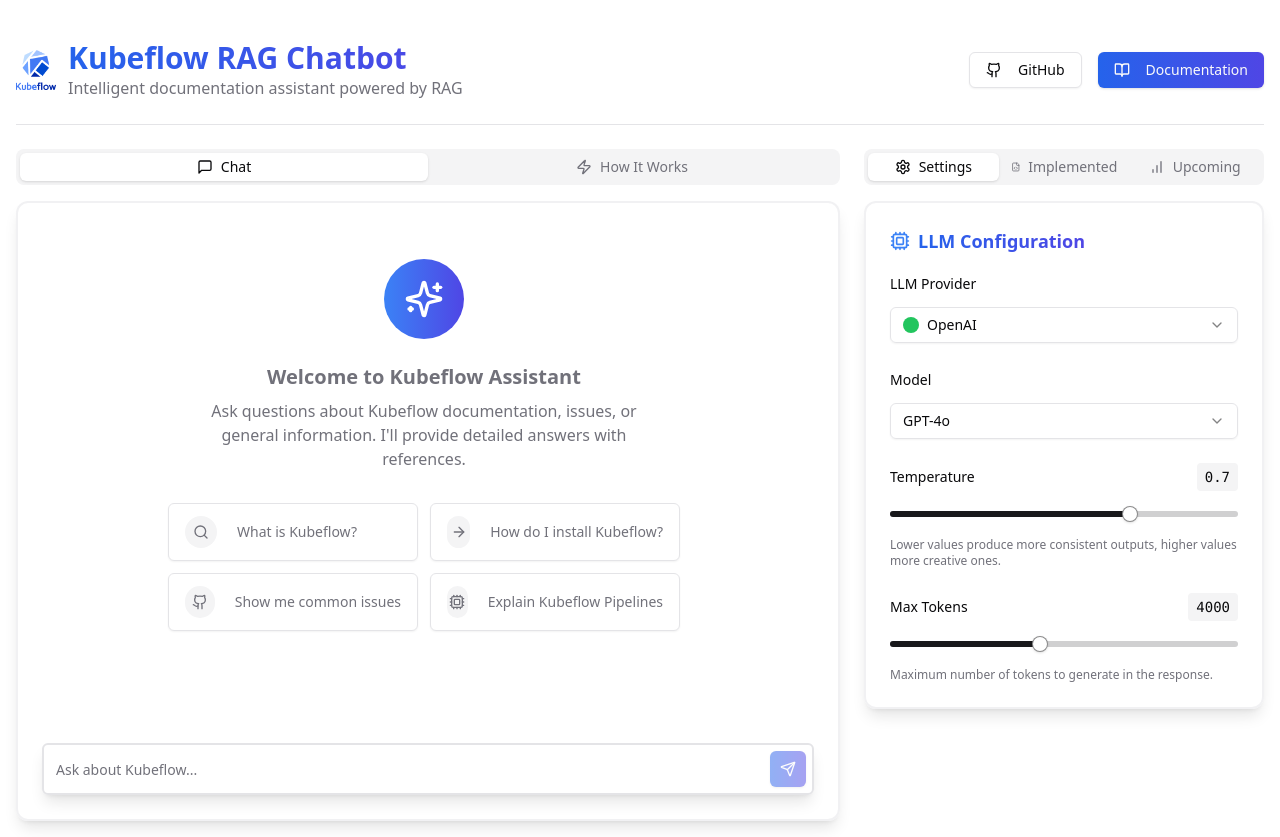
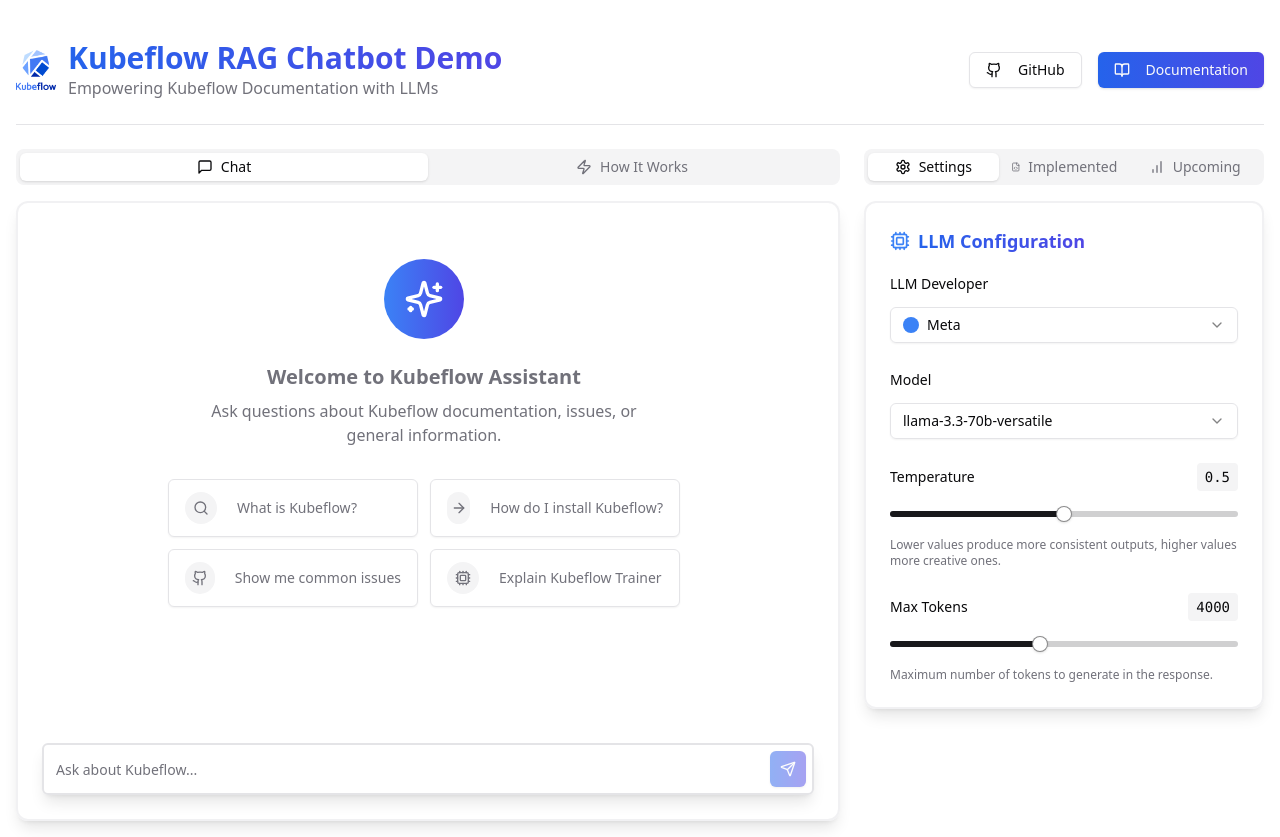
Before and after one commit to KacemMathlouthi/kubeflow-demo, a React (Vite) app in the folder frontend/: page / in a window 1280 px wide. Built offline with nearby package versions, Linux system fonts and the light colour scheme.

Commit message:
Fix: Chat interface minor fixes and enhancements

```diff
--- a/frontend/src/components/chat-interface.tsx
+++ b/frontend/src/components/chat-interface.tsx
@@ -32,9 +32,9 @@
 import RagDiagram from "@/components/rag-diagram"
 
 export default function ChatInterface() {
-  const [llmProvider, setLlmProvider] = useState("openai")
-  const [model, setModel] = useState("gpt-4o")
-  const [temperature, setTemperature] = useState(0.7)
+  const [llmProvider, setLlmProvider] = useState("Meta")
+  const [model, setModel] = useState("llama-3.3")
+  const [temperature, setTemperature] = useState(0.5)
   const [maxTokens, setMaxTokens] = useState(4000)
   const [activeTab, setActiveTab] = useState("chat")
   const messagesEndRef = useRef<HTMLDivElement>(null)
@@ -65,9 +65,9 @@
             < img src="/logo.png" className="h-10 w-10 animate-float" />
             <div>
               <h1 className="text-3xl font-bold bg-gradient-to-r from-blue-600 to-indigo-600 bg-clip-text text-transparent">
-                Kubeflow RAG Chatbot
+                Kubeflow RAG Chatbot Demo
               </h1>
-              <p className="text-muted-foreground">Intelligent documentation assistant powered by RAG</p>
+              <p className="text-muted-foreground">Empowering Kubeflow Documentation with LLMs</p>
             </div>
           </div>
           <div className="flex items-center space-x-4">
@@ -116,8 +116,7 @@
                       </div>
                       <h3 className="text-xl font-semibold mb-2">Welcome to Kubeflow Assistant</h3>
                       <p className="mb-8 max-w-md">
-                        Ask questions about Kubeflow documentation, issues, or general information. I'll provide
-                        detailed answers with references.
+                        Ask questions about Kubeflow documentation, issues, or general information.
                       </p>
                       <div className="grid grid-cols-1 md:grid-cols-2 gap-3 w-full max-w-lg">
                         {[
@@ -135,7 +134,7 @@
                           },
                           {
                             icon: <Cpu className="h-4 w-4" />,
-                            text: "Explain Kubeflow Pipelines",
+                            text: "Explain Kubeflow Trainer",
                           },
                         ].map((suggestion) => (
                           <Button
@@ -245,8 +244,7 @@
                       LLM Generation
                     </h4>
                     <p className="text-sm text-muted-foreground">
-                      The retrieved documents are used as context for the LLM to generate accurate, contextual responses
-                      with proper citations.
+                      The retrieved documents are used as context for the LLM to generate accurate, contextual responses.
                     </p>
                   </div>
 
@@ -295,35 +293,35 @@
                 <div className="space-y-6">
                   <div className="space-y-3">
                     <Label htmlFor="provider" className="text-sm font-medium">
-                      LLM Provider
+                      LLM Developer
                     </Label>
                     <Select value={llmProvider} onValueChange={setLlmProvider}>
                       <SelectTrigger id="provider" className="bg-background/80 backdrop-blur-sm">
                         <SelectValue placeholder="Select provider" />
                       </SelectTrigger>
                       <SelectContent>
-                        <SelectItem value="openai">
+                        <SelectItem value="Meta">
                           <div className="flex items-center">
-                            <div className="w-4 h-4 rounded-full bg-green-500 mr-2"></div>
-                            OpenAI
+                            <div className="w-4 h-4 rounded-full bg-blue-500 mr-2"></div>
+                            Meta
                           </div>
                         </SelectItem>
-                        <SelectItem value="anthropic">
+                        <SelectItem value="Google">
                           <div className="flex items-center">
-                            <div className="w-4 h-4 rounded-full bg-purple-500 mr-2"></div>
-                            Anthropic
+                            <div className="w-4 h-4 rounded-full bg-red-500 mr-2"></div>
+                            Google
                           </div>
                         </SelectItem>
-                        <SelectItem value="mistral">
+                        <SelectItem value="Mistral">
                           <div className="flex items-center">
-                            <div className="w-4 h-4 rounded-full bg-blue-500 mr-2"></div>
-                            Mistral AI
+                            <div className="w-4 h-4 rounded-full bg-orange-500 mr-2"></div>
+                            Mistral
                           </div>
                         </SelectItem>
-                        <SelectItem value="cohere">
+                        <SelectItem value="Alibaba">
                           <div className="flex items-center">
                             <div className="w-4 h-4 rounded-full bg-yellow-500 mr-2"></div>
-                            Cohere
+                            Alibaba Cloud
                           </div>
                         </SelectItem>
                       </SelectContent>
@@ -339,31 +337,25 @@
                         <SelectValue placeholder="Select model" />
                       </SelectTrigger>
                       <SelectContent>
-                        {llmProvider === "openai" && (
+                        {llmProvider === "Meta" && (
                           <>
-                            <SelectItem value="gpt-4o">GPT-4o</SelectItem>
-                            <SelectItem value="gpt-4-turbo">GPT-4 Turbo</SelectItem>
-                            <SelectItem value="gpt-3.5-turbo">GPT-3.5 Turbo</SelectItem>
+                            <SelectItem value="llama-3.3">llama-3.3-70b-versatile</SelectItem>
+                            <SelectItem value="llama-3.1">llama-3.1-8b-instant</SelectItem>
                           </>
                         )}
-                        {llmProvider === "anthropic" && (
+                        {llmProvider === "Google" && (
                           <>
-                            <SelectItem value="claude-3-opus">Claude 3 Opus</SelectItem>
-                            <SelectItem value="claude-3-sonnet">Claude 3 Sonnet</SelectItem>
-                            <SelectItem value="claude-3-haiku">Claude 3 Haiku</SelectItem>
+                            <SelectItem value="gemma2-9b">gemma2-9b-it</SelectItem>
                           </>
                         )}
-                        {llmProvider === "mistral" && (
+                        {llmProvider === "Mistral" && (
                           <>
-                            <SelectItem value="mistral-large">Mistral Large</SelectItem>
-                            <SelectItem value="mistral-medium">Mistral Medium</SelectItem>
-                            <SelectItem value="mistral-small">Mistral Small</SelectItem>
+                            <SelectItem value="mixtral-8x7b">mixtral-8x7b-32768</SelectItem>
                           </>
                         )}
-                        {llmProvider === "cohere" && (
+                        {llmProvider === "Alibaba" && (
                           <>
-                            <SelectItem value="command-r">Command R</SelectItem>
-                            <SelectItem value="command-r-plus">Command R+</SelectItem>
+                            <SelectItem value="qwen-2.5">qwen-2.5-32b</SelectItem>
                           </>
                         )}
                       </SelectContent>
```
